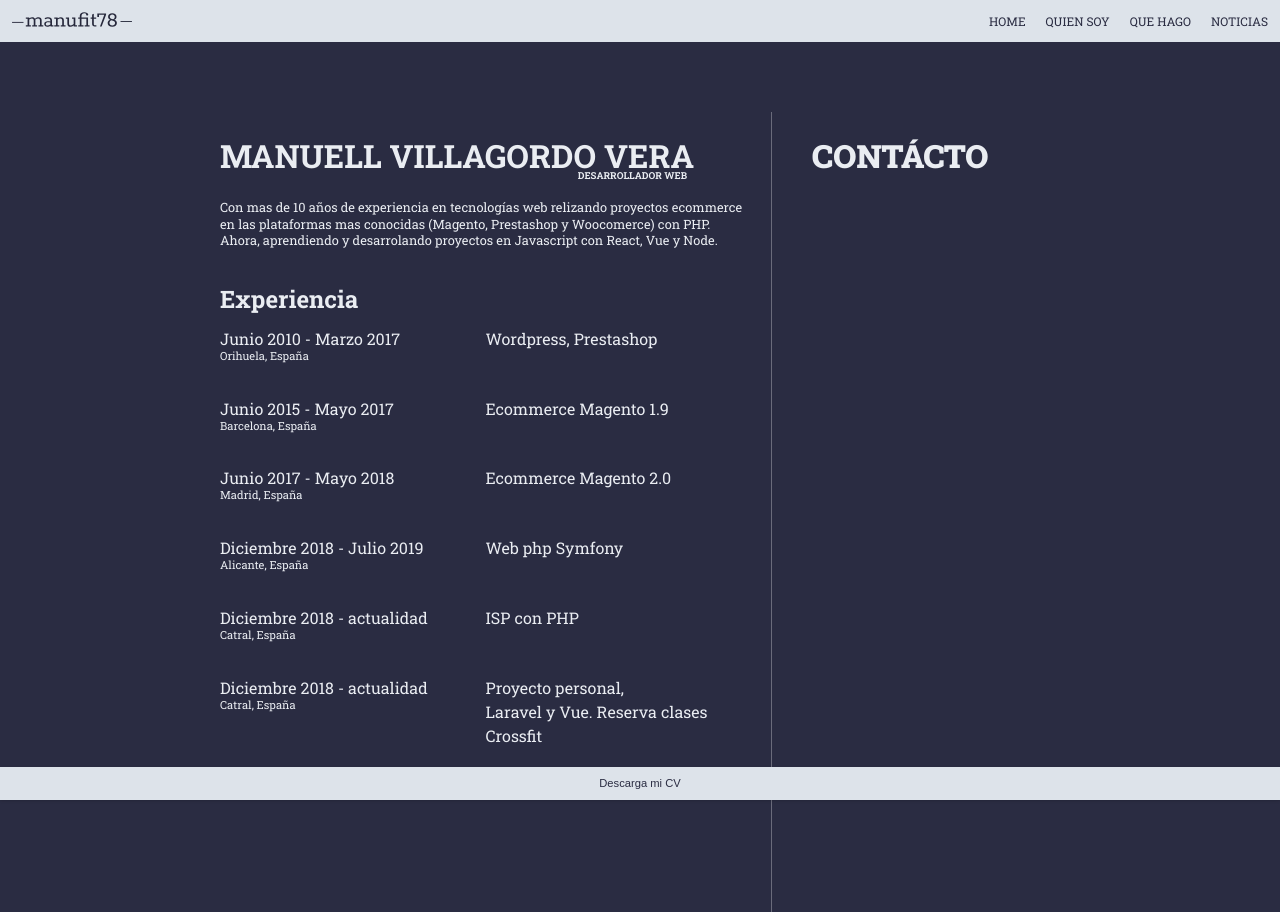
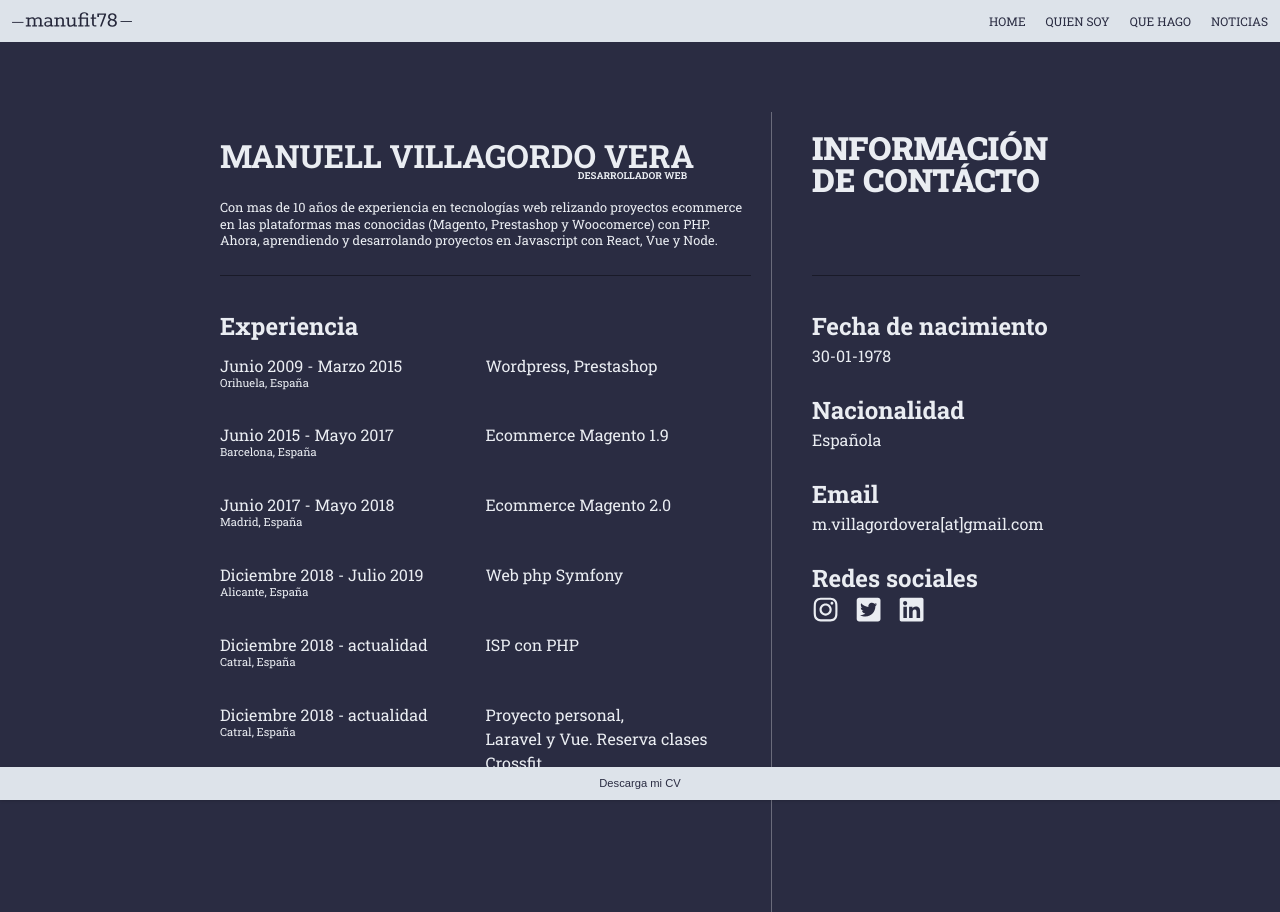
Before and after one commit to mnuhell/manufit78, a React (Create React App) app: page /que-hago in a window 1280 px wide. Built offline with nearby package versions, Linux system fonts and the light colour scheme; a web font is replaced by a local one.

Commit message:
Se añaden los datos para el CV y redes sociales

```diff
--- a/package.json
+++ b/package.json
@@ -11,6 +11,7 @@
     "npm-run-all": "^4.1.5",
     "react": "^16.13.1",
     "react-dom": "^16.13.1",
+    "react-icons": "^3.11.0",
     "react-redux": "^7.2.1",
     "react-router-dom": "^5.2.0",
     "react-scripts": "3.4.3",
--- a/src/components/QueHago.js
+++ b/src/components/QueHago.js
@@ -1,4 +1,5 @@
 import React from 'react';
+import { FaInstagram, FaTwitterSquare, FaLinkedin  } from 'react-icons/fa'
 import styled from 'styled-components';
 
 const QueHagoContainer = styled.div`
@@ -26,6 +27,8 @@ const LeftColumn = styled.div`
     border-right: 1px solid #6A6B7B;
     .cab{
         margin-bottom: 2em;
+        border-bottom: 1px solid #191A28;
+        min-height: 9em;
     }
     .nombre{
         position: relative;
@@ -62,14 +65,45 @@ const LeftColumn = styled.div`
 `;
 
 const RightColumn = styled.div`
+    padding: 20px;
 
+    .contacto{
+        min-height: 9em;
+        border-bottom: 1px solid #191A28;
+        margin-bottom: 2em;
+    }
     .contacto__title{
         font-size: 2rem;
         text-transform: uppercase;
         font-weight: 800;
+        line-height: 1em;
+
     }
-    ${'' /* background-color: #6A6B7B; */}
-    padding: 20px;
+    .title{
+        font-size: 1.5em;
+    }
+    .box{
+        margin-bottom: 1.5em;
+    }
+
+    .social__box{
+        display: grid;
+        grid-template-columns: repeat(3, 10%);
+        grid-gap: 1em;
+        .title{
+            margin-bottom: 1.5em;
+        }
+        .icons{
+            font-size: 1.7em;
+            transition: color .4s ease-in-out;
+            &:hover{
+                color: #98A6B6;
+            }
+        }
+    }
+
+
+
 `;
 
 
@@ -89,7 +123,7 @@ const QueHago = () => {
                 <div className="expe__case">
                 <div className="expe__case-unit">
                     <div className="expe__case-date">
-                        Junio 2010 - Marzo 2017
+                        Junio 2009 - Marzo 2015
                         <div className="expe__case-place ">
                             Orihuela, España
                         </div>
@@ -165,7 +199,31 @@ const QueHago = () => {
 
         <RightColumn className="">
             <div className="contacto">
-                <h2 className="contacto__title"> Contácto</h2>
+                <h2 className="contacto__title"> Información de contácto</h2>
+            </div>
+            <div className="nacimiento box">
+                <h2 class="title nacimiento__title font-bold">Fecha de nacimiento</h2>
+                <p className="nacimiento__content"> 30-01-1978</p>
+            </div>
+            <div className="nacionalidad box">
+                <h2 class="title nacionalidad__title font-bold">Nacionalidad</h2>
+                <p className="nacionalidad__content"> Española</p>
+            </div>
+            <div className="email box">
+                <h2 class="title email__title font-bold">Email</h2>
+                <p className="email__content"> m.villagordovera[at]gmail.com</p>
+            </div>
+
+            <div className="social box">
+                <h2 class="title direccion__title font-bold">Redes sociales</h2>
+                <div className="social__box">
+
+                    <a href="https://www.instagram.com/manuffit78/" className="icons instagram" title="instagram"><FaInstagram /></a>
+                    <a href="https://twitter.com/mnuhell" className="icons twitter" title="twitter"><FaTwitterSquare /></a>
+                    <a href="https://www.linkedin.com/in/manuelvillagordo/" className="icons linkedin" title="LinkedIn"><FaLinkedin /></a>
+
+                </div>
+
             </div>
         </RightColumn>
 
```
Also changed, not shown: 1 other file (tests, documents, lock files or other folders).
